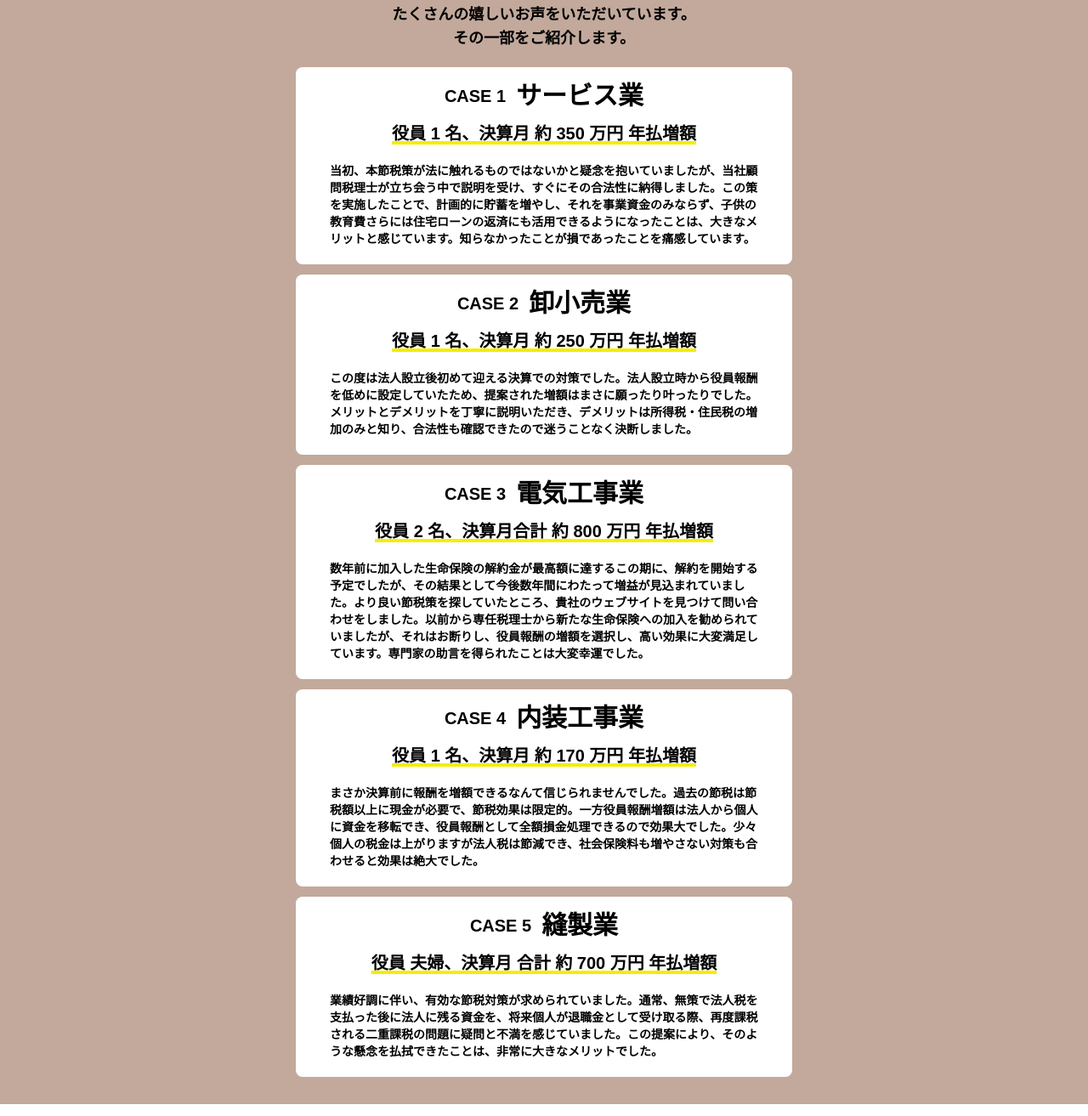
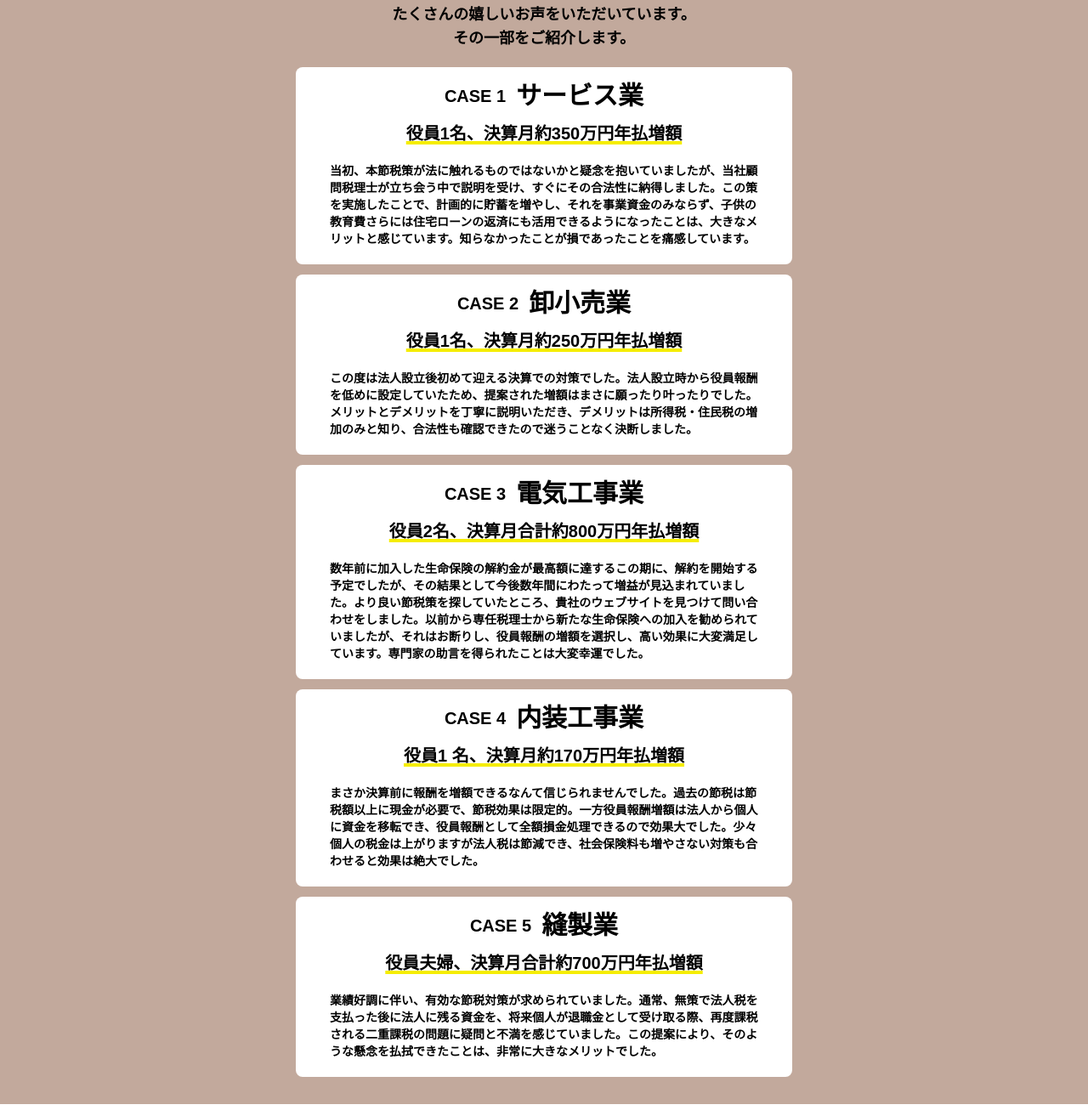
Before and after one commit to kui-pirukuru/mirai-map-yakuin-lp, an Astro site: page / in a window 1280 px wide. Shown: the part 5127-6440 px from the top of the page at 85% size. Built offline with nearby package versions, Linux system fonts and the light colour scheme; Astro itself is replaced by a stand-in of ours; a web font is replaced by a local one.

```diff
--- a/src/components/Item07.astro
+++ b/src/components/Item07.astro
@@ -17,35 +17,35 @@
 			caseNo={1}
 			title1="サービス業"
 			title2="をされている経営者様"
-			subtitle="役員 1 名、決算月 約 350 万円 年払増額"
+			subtitle="役員1名、決算月約350万円年払増額"
 			text="当初、本節税策が法に触れるものではないかと疑念を抱いていましたが、当社顧問税理士が立ち会う中で説明を受け、すぐにその合法性に納得しました。この策を実施したことで、計画的に貯蓄を増やし、それを事業資金のみならず、子供の教育費さらには住宅ローンの返済にも活用できるようになったことは、大きなメリットと感じています。知らなかったことが損であったことを痛感しています。"
 		/>
 		<Item
 			caseNo={2}
 			title1="卸小売業"
 			title2="をされている経営者様"
-			subtitle="役員 1 名、決算月 約 250 万円 年払増額"
+			subtitle="役員1名、決算月約250万円年払増額"
 			text="この度は法人設立後初めて迎える決算での対策でした。法人設立時から役員報酬を低めに設定していたため、提案された増額はまさに願ったり叶ったりでした。メリットとデメリットを丁寧に説明いただき、デメリットは所得税・住民税の増加のみと知り、合法性も確認できたので迷うことなく決断しました。"
 		/>
 		<Item
 			caseNo={3}
 			title1="電気工事業"
 			title2="をされている経営者様"
-			subtitle="役員 2 名、決算月合計 約 800 万円 年払増額"
+			subtitle="役員2名、決算月合計約800万円年払増額"
 			text="数年前に加入した生命保険の解約金が最高額に達するこの期に、解約を開始する予定でしたが、その結果として今後数年間にわたって増益が見込まれていました。より良い節税策を探していたところ、貴社のウェブサイトを見つけて問い合わせをしました。以前から専任税理士から新たな生命保険への加入を勧められていましたが、それはお断りし、役員報酬の増額を選択し、高い効果に大変満足しています。専門家の助言を得られたことは大変幸運でした。"
 		/>
 		<Item
 			caseNo={4}
 			title1="内装工事業"
 			title2="をされている経営者様"
-			subtitle="役員 1 名、決算月 約 170 万円 年払増額"
+			subtitle="役員1 名、決算月約170万円年払増額"
 			text="まさか決算前に報酬を増額できるなんて信じられませんでした。過去の節税は節税額以上に現金が必要で、節税効果は限定的。一方役員報酬増額は法人から個人に資金を移転でき、役員報酬として全額損金処理できるので効果大でした。少々個人の税金は上がりますが法人税は節減でき、社会保険料も増やさない対策も合わせると効果は絶大でした。"
 		/>
 		<Item
 			caseNo={5}
 			title1="縫製業"
 			title2="をされている経営者様"
-			subtitle="役員 夫婦、決算月 合計 約 700 万円 年払増額"
+			subtitle="役員夫婦、決算月合計約700万円年払増額"
 			text="業績好調に伴い、有効な節税対策が求められていました。通常、無策で法人税を支払った後に法人に残る資金を、将来個人が退職金として受け取る際、再度課税される二重課税の問題に疑問と不満を感じていました。この提案により、そのような懸念を払拭できたことは、非常に大きなメリットでした。"
 		/>
 	</div>
```
